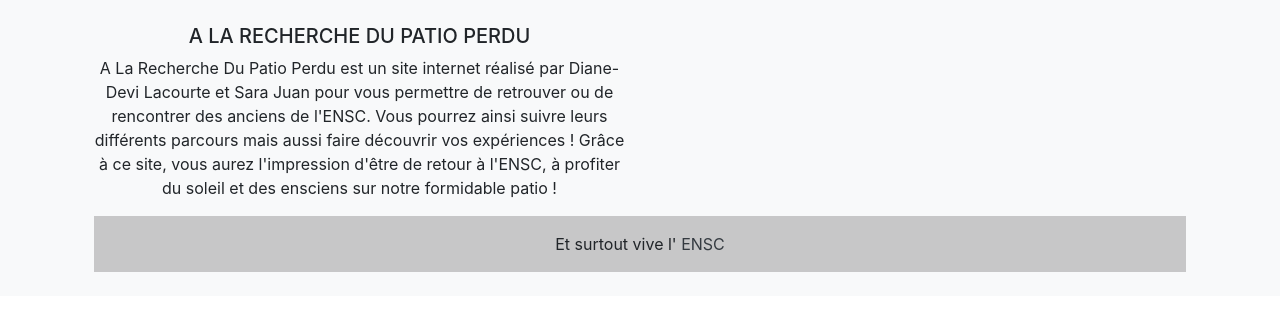
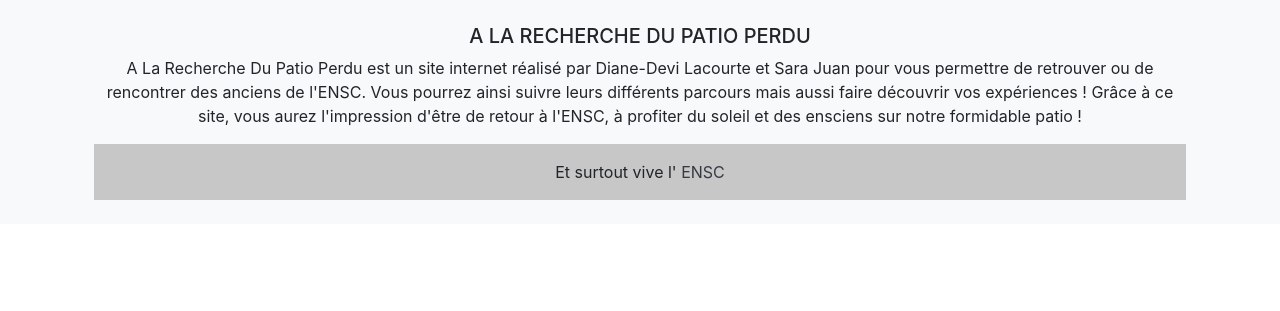
Before and after one commit to Kusasaki/Comm-Web-1A-S6, a PHP site: page /includes/footer.php in a window 1280 px wide. Shown: the top 311 px of the page. Run offline with PHP 8.4, Linux system fonts and the light colour scheme.

Commit message:
Update footer.php

```diff
--- a/includes/footer.php
+++ b/includes/footer.php
@@ -3,7 +3,7 @@
 <footer class="bg-light text-center text-lg-start">
   <div class="container p-4">
     <div class="row">
-      <div class="col-lg-6 col-md-12 mb-4 mb-md-0">
+      <div class="col-lg-12 col-md-12 mb-4 mb-md-0">
         <h5 class="text-uppercase">A La Recherche Du Patio Perdu</h5>
 
         <p>
```
